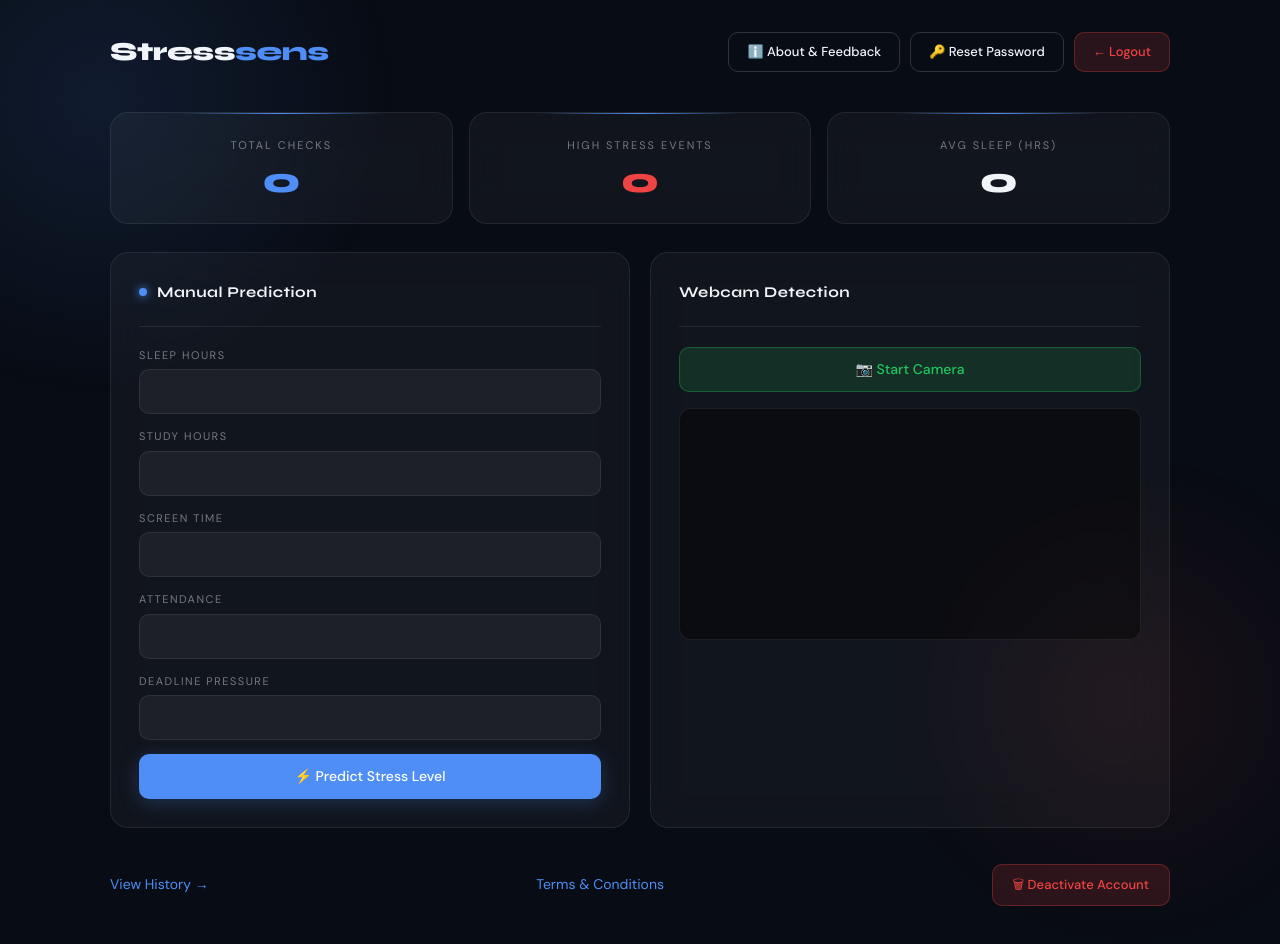
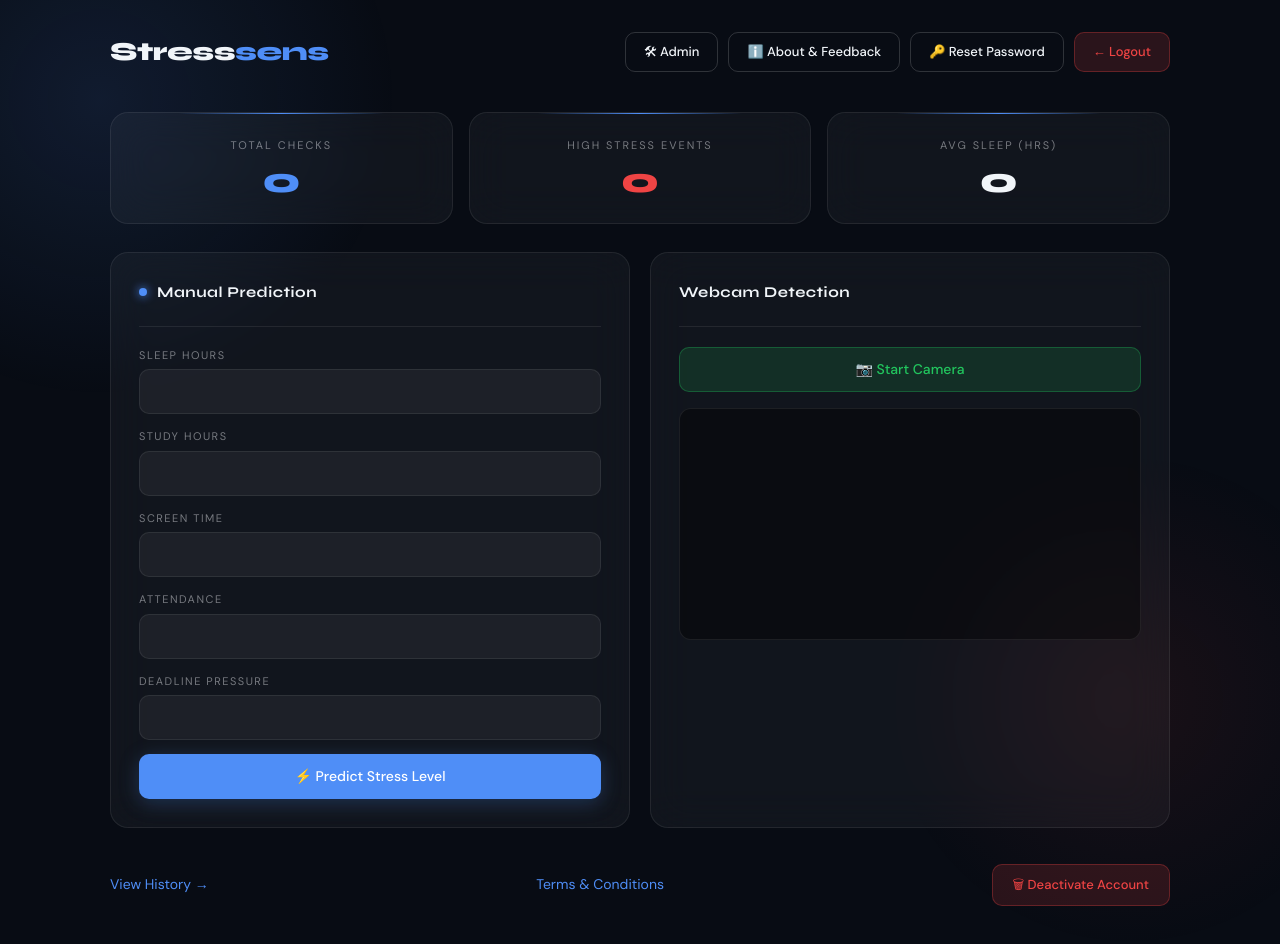
Before and after one commit to nabinkrpal/stress-web-app, a React (Create React App) app in the folder stress-frontend/: page /dashboard in a window 1280 px wide. Shown: the top 944 px of the page. Built offline with nearby package versions, Linux system fonts and the light colour scheme; no server answers; sample sign-in values are in the browser's storage.

Commit message:
Add Admin button to Dashboard header

```diff
--- a/stress-frontend/src/pages/Dashboard.js
+++ b/stress-frontend/src/pages/Dashboard.js
@@ -413,6 +413,9 @@ function Dashboard() {
             <div className="dash-logo">Stress<span>sens</span></div>
 
             <div className="header-actions">
+              <button className="btn btn-outline" onClick={() => navigate("/admin")}>
+                🛠 Admin
+              </button>
               <button className="btn btn-outline" onClick={() => navigate("/about-feedback")}>
                 ℹ️ About & Feedback
               </button>
```
